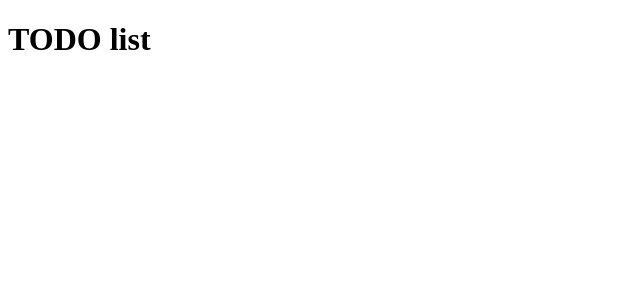
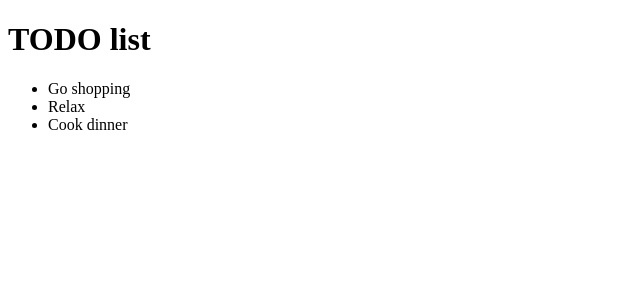
Before and after one commit to Code-the-Dream-School/ctd-react-egret, a React (Create React App) app in the folder less1.1/: page / in a window 1280 px wide. Shown: the top 300 px of the page, without its empty margins (0-640 px from the left). Built offline with nearby package versions, Linux system fonts and the light colour scheme; the HTML template or start-up script is replaced by a standard one.

Commit message:
lesson1full

```diff
--- a/less1.1/src/App.js
+++ b/less1.1/src/App.js
@@ -1,19 +1,30 @@
 import React from 'react';
+
+let todoList=[
+  {
+    id: 1,
+    title: "Go shopping",
+  },
+  {
+    id: 2,
+    title: "Relax",
+  },
+  {
+    id: 3,
+    title: "Cook dinner",
+  }
+];
 
 function App() {
   return (
-    // <div style={{ textAlign: 'center' }}>
-    //   <header>
-    //     <p>
-    //       Edit <code>src/App.js</code> and save to reload.
-    //     </p>
-    //     <a href="https://reactjs.org" target="_blank" rel="noopener noreferrer">
-    //       Learn React
-    //     </a>
-    //   </header>
-    // </div>
-    <h1>TODO list</h1>
-
+    <div>
+      <h1>TODO list</h1>
+      <ul>
+        {todoList.map(function(item) {
+          return <li key={item.id}>{item.title}</li>;
+        })}
+      </ul>
+    </div>
   );
 }
 
```
Also changed, not shown: 1 other file (tests, documents, lock files or other folders).
